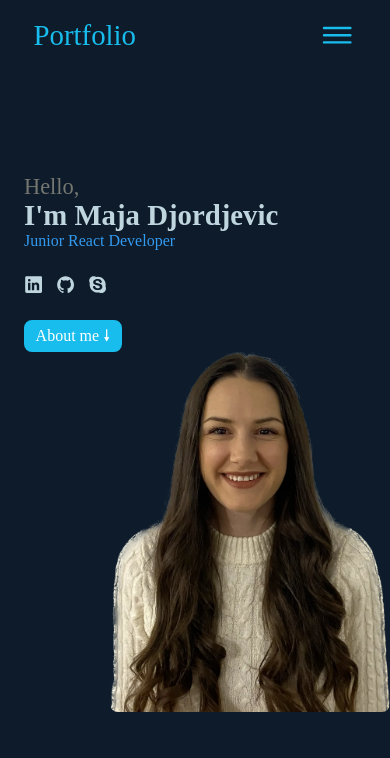
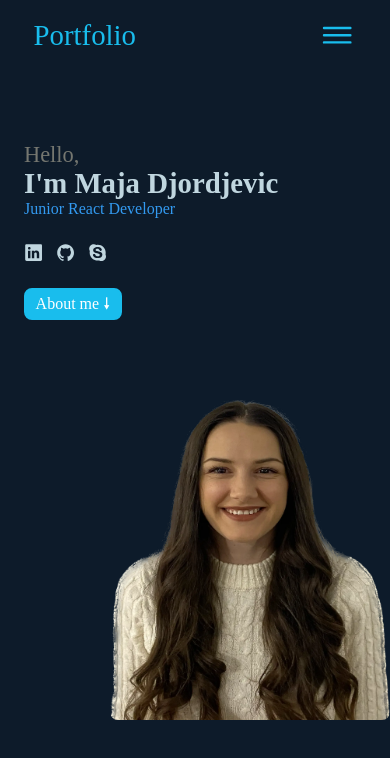
Before and after one commit to maja4s91/Reactportfolio-maja, a React (Vite) app in the folder vite-project/: page / in a window 390 px wide. Shown: the top 758 px of the page. Built offline with nearby package versions, Linux system fonts and the light colour scheme; a web font is replaced by a local one.

Commit message:
Responsive home page fix2

```diff
--- a/vite-project/src/CSS/queries.css
+++ b/vite-project/src/CSS/queries.css
@@ -347,7 +347,7 @@
   }
   .home-text {
     gap: 3rem;
-    padding-top: 10rem;
+    padding-top: 6rem;
   }
 
   .hello {
@@ -368,6 +368,7 @@
   }
 
   .home-img {
+    padding-top: 5rem;
     height: 45rem;
     width: 35rem;
   }
```
